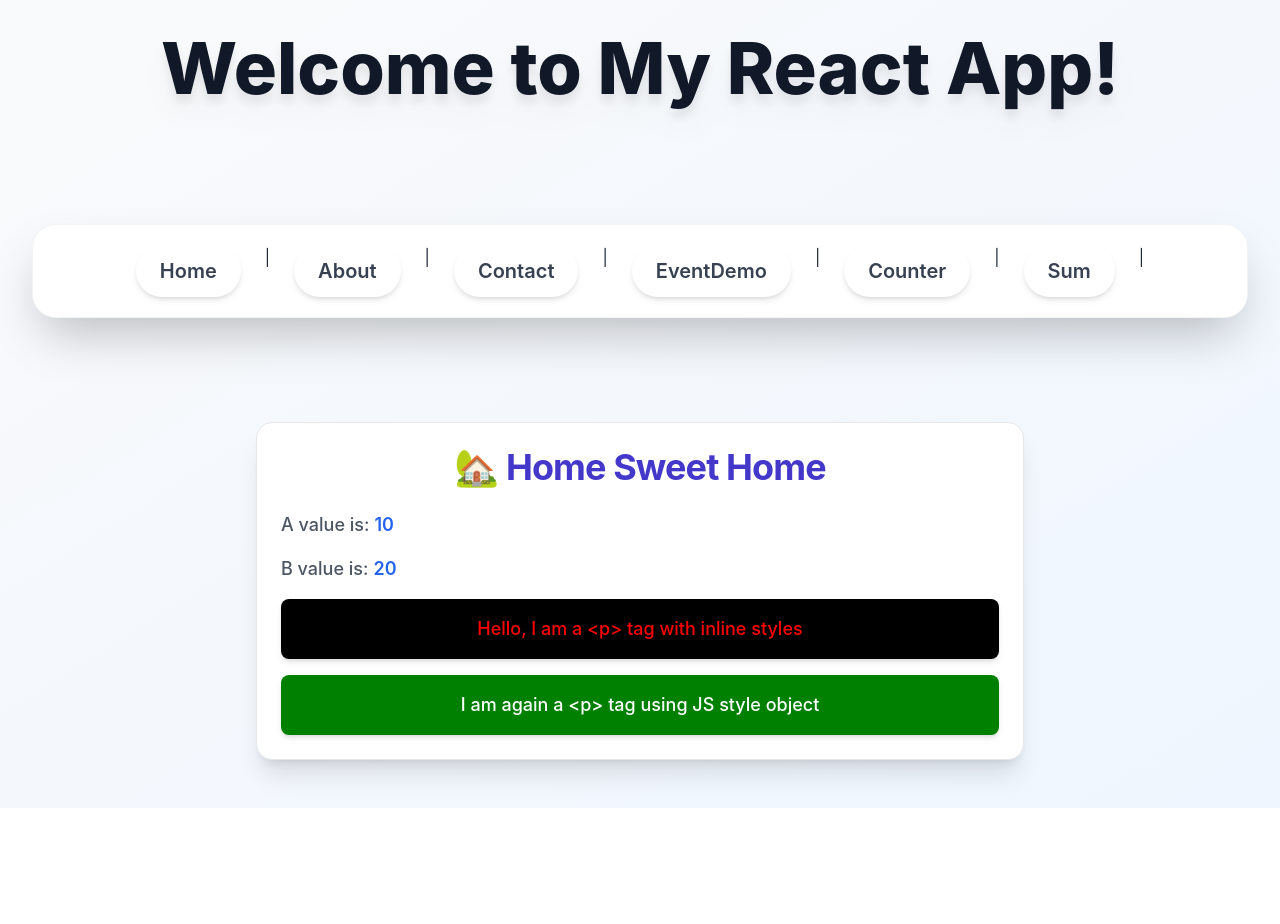
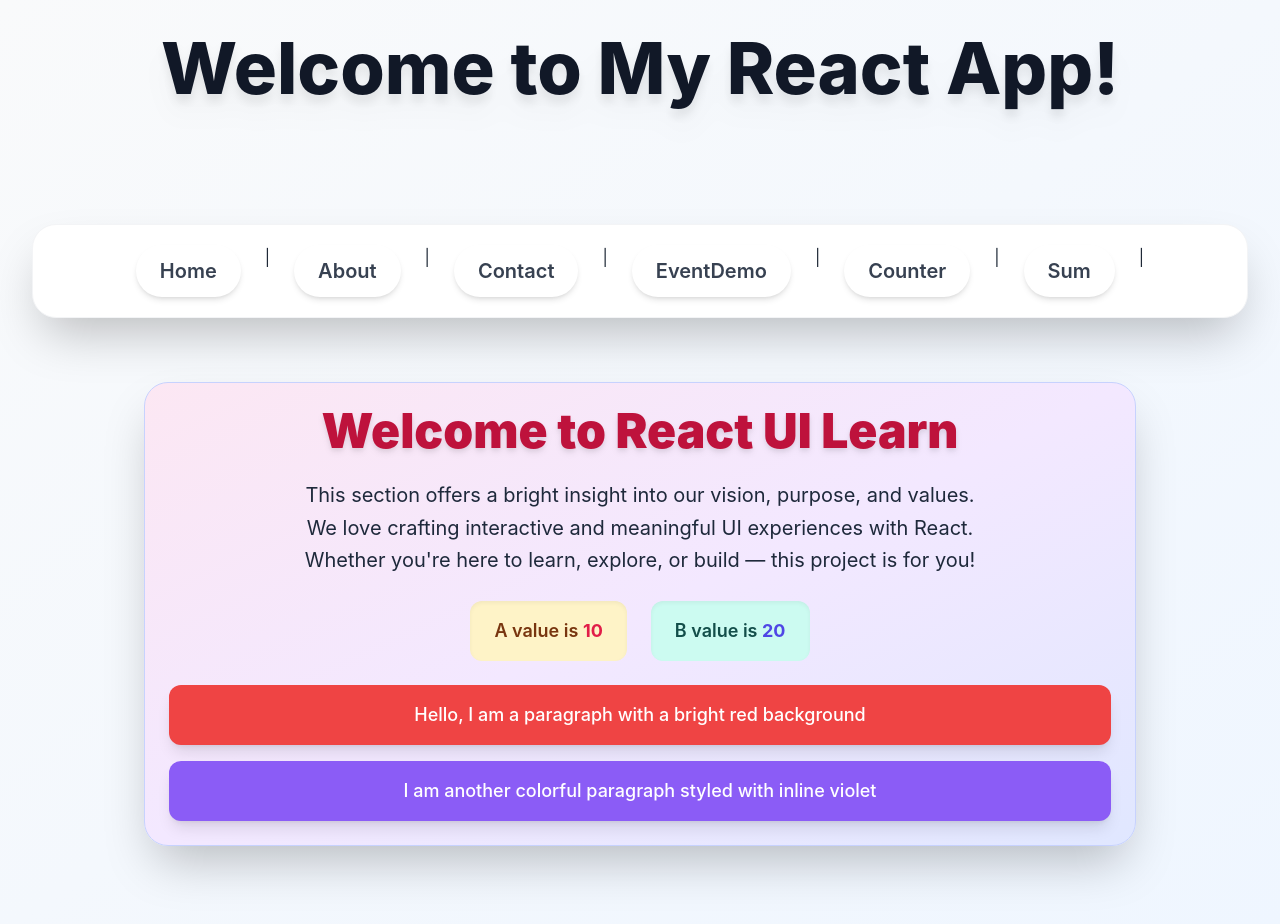
Before and after one commit to DhwaniNavadia/react-ui-learn, a React (Vite) app: page / in a window 1280 px wide. Shown: the top 924 px of the page. Before the commit the page ends 808 px from the top, so only its background shows below. Built offline with nearby package versions, Linux system fonts and the light colour scheme.

Commit message:
Update Home.jsx

```diff
--- a/src/Home.jsx
+++ b/src/Home.jsx
@@ -3,39 +3,42 @@ import React from 'react';
 function Home() {
     var a = 10;
     var b = 20;
-  var mycolor = { color: 'white', backgroundColor: 'green' };
+    var mycolor = { color: 'white', backgroundColor: '#8b5cf6' }; // Vivid violet
 
     return (
-    <div className="p-6 bg-white rounded-2xl shadow-xl max-w-3xl mx-auto mt-10 border border-gray-200">
-      <h1 className="text-4xl font-bold text-center text-indigo-700 mb-6 tracking-tight">
-        🏡 Home Sweet Home
+        <div className="p-6 bg-gradient-to-br from-pink-100 via-purple-100 to-indigo-100 rounded-3xl shadow-2xl border border-indigo-200 mb-10">
+            <h1 className="text-5xl font-black text-rose-700 text-center mb-6 drop-shadow-md">
+                Welcome to React UI Learn
             </h1>
 
-      <div className="space-y-4 text-lg text-gray-800">
-        <p>
-          <span className="font-medium text-gray-600">A value is:</span>{' '}
-          <span className="text-blue-600 font-semibold">{a}</span>
+            <p className="text-xl text-slate-800 mb-6 text-center leading-relaxed">
+                This section offers a bright insight into our vision, purpose, and values. <br />
+                We love crafting interactive and meaningful UI experiences with React. <br />
+                Whether you're here to learn, explore, or build — this project is for you!
             </p>
 
-        <p>
-          <span className="font-medium text-gray-600">B value is:</span>{' '}
-          <span className="text-blue-600 font-semibold">{b}</span>
-        </p>
+            <div className="flex justify-center gap-6 mb-6">
+                <div className="bg-amber-100 text-amber-900 px-6 py-4 rounded-xl shadow-inner text-center font-semibold text-lg">
+                    A value is <span className="text-rose-600 font-bold">{a}</span>
+                </div>
+                <div className="bg-teal-100 text-teal-900 px-6 py-4 rounded-xl shadow-inner text-center font-semibold text-lg">
+                    B value is <span className="text-indigo-600 font-bold">{b}</span>
+                </div>
+            </div>
 
             <p
-          style={{ color: 'red', backgroundColor: 'black' }}
-          className="p-4 rounded-lg font-medium text-center shadow-md"
+                style={{ color: '#fff', backgroundColor: '#ef4444' }} // Red
+                className="p-4 rounded-xl text-lg font-medium text-center mb-4 shadow-lg"
             >
-          Hello, I am a &lt;p&gt; tag with inline styles
+                Hello, I am a paragraph with a bright red background
             </p>
 
             <p
                 style={mycolor}
-          className="p-4 rounded-lg font-medium text-center shadow-md"
+                className="p-4 rounded-xl text-lg font-medium text-center shadow-lg"
             >
-          I am again a &lt;p&gt; tag using JS style object
+                I am another colorful paragraph styled with inline violet
             </p>
-      </div>
         </div>
     );
 }
```
Lines whose indentation alone changed are shown as unchanged.
